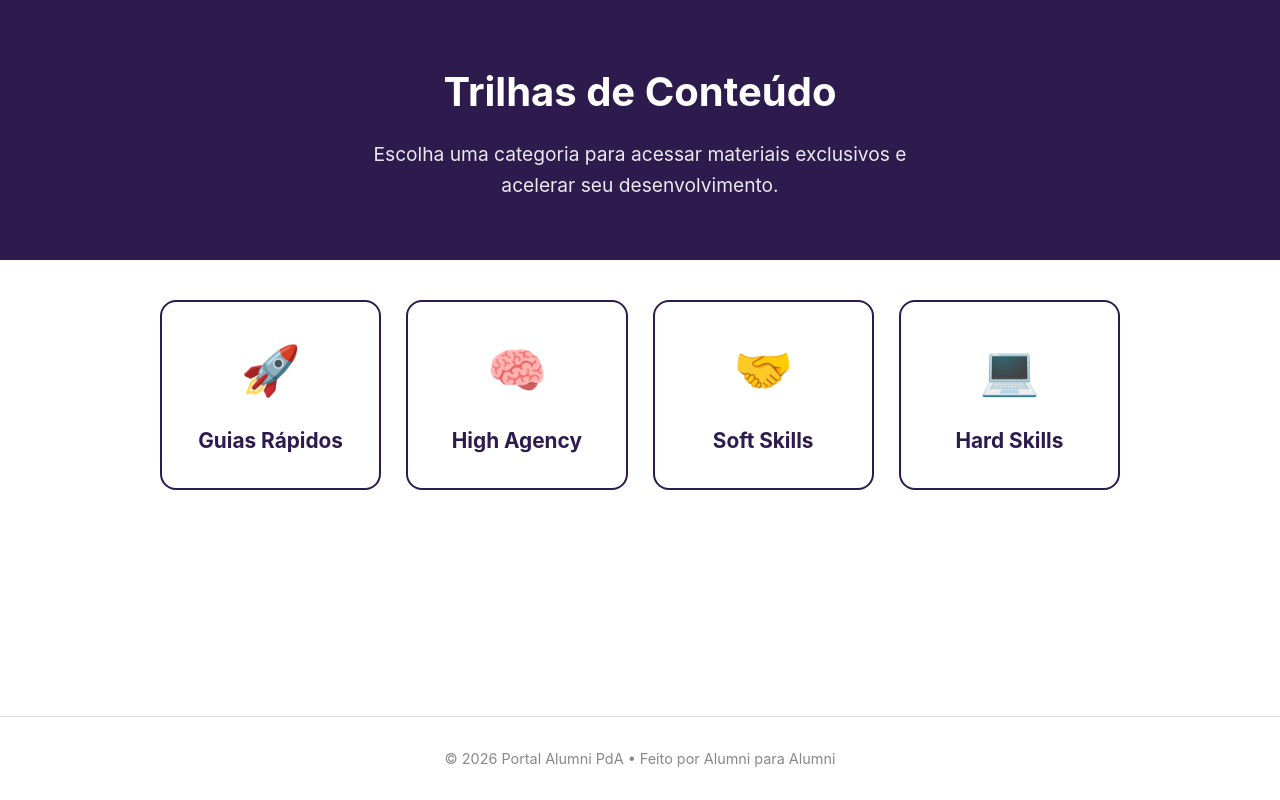
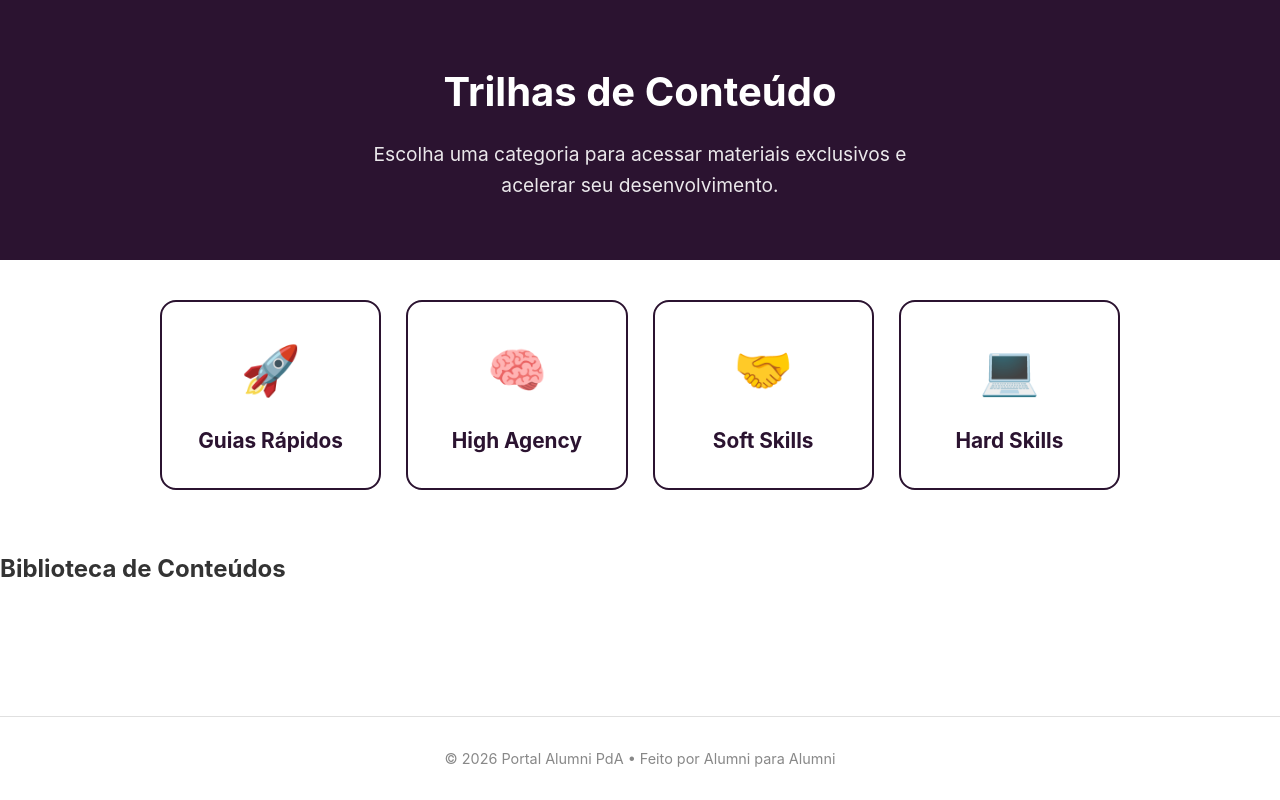
Before and after one commit to MartaRebeca1503/portal-alumni, a plain HTML site: page index.html in a window 1280 px wide. Drawn offline with Linux system fonts and the light colour scheme.

Commit message:
💜: Index html mod

```diff
--- a/index.html
+++ b/index.html
@@ -6,7 +6,7 @@
     <title>Portal Alumni PdA — Trilhas de Conteúdo</title>
     <style>
         :root {
-            --roxo: #2D1B4E;
+            --roxo: #2b1330;
             --amarelo: #FFD700;
             --fundo: #FFFFFF;
             --bege-claro: #F9F7F2;
@@ -147,10 +147,18 @@
         </div>
     </main>
 
+    <section id="biblioteca-conteudos" class="animate-on-scroll" data-animation="animate-fade">
+    <h2>Biblioteca de Conteúdos</h2>
+    <div id="cards-container"></div>
+</section>
+
     <footer class="footer">
         <div class="container">
             <p>&copy; 2026 Portal Alumni PdA • Feito por Alumni para Alumni</p>
         </div>
     </footer>
 </body>
+
+<script src="script.js"></script>
+
 </html>
```
